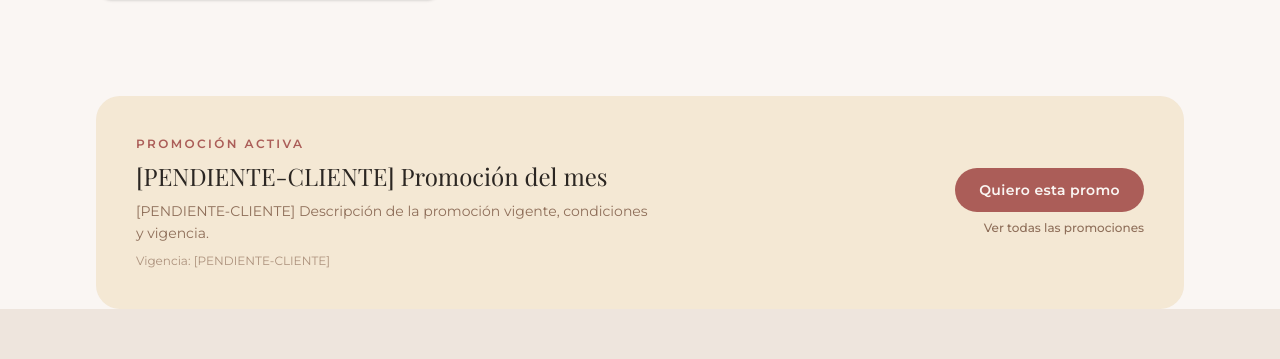
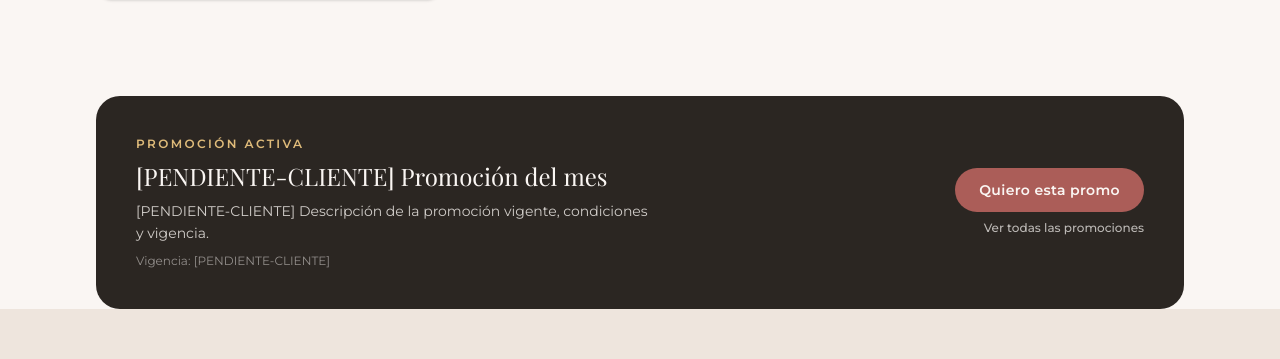
Before and after one commit to sifriabrian-pixel/WebNavara, a Next.js app: page / in a window 1280 px wide. Shown: the part 2544-2903 px from the top of the page. Built offline with nearby package versions, Linux system fonts and the light colour scheme; a web font is replaced by a local one.

Commit message:
Bloque E: contraste oscuro en la promoción activa
Aplica el mismo tratamiento de fondo oscuro/texto claro que ya
usaba el CTA final, para dar ritmo a mitad de página en vez de
crema-sobre-crema repetido en toda la home.

Co-Authored-By: Claude Sonnet 5 <noreply@anthropic.com>

```diff
--- a/components/PromoBanner.tsx
+++ b/components/PromoBanner.tsx
@@ -7,19 +7,19 @@ export function PromoBanner() {
 
   return (
     <section className="mx-auto max-w-6xl px-5 sm:px-8">
-      <div className="flex flex-col items-start gap-6 rounded-3xl bg-[var(--navara-mustard)]/25 p-8 sm:flex-row sm:items-center sm:justify-between sm:p-10">
+      <div className="flex flex-col items-start gap-6 rounded-3xl bg-[var(--navara-ink)] p-8 sm:flex-row sm:items-center sm:justify-between sm:p-10">
         <div>
-          <p className="mb-2 text-xs font-semibold uppercase tracking-[0.2em] text-[var(--navara-terracotta)]">
+          <p className="mb-2 text-xs font-semibold uppercase tracking-[0.2em] text-[var(--navara-mustard)]">
             Promoción activa
           </p>
-          <h3 className="mb-2 font-serif text-2xl text-[var(--navara-ink)]">
+          <h3 className="mb-2 font-serif text-2xl text-[var(--navara-cream)]">
             {activePromotion.title}
           </h3>
-          <p className="max-w-lg text-sm leading-relaxed text-[var(--navara-brown)]">
+          <p className="max-w-lg text-sm leading-relaxed text-[var(--navara-cream)]/80">
             {activePromotion.description}
           </p>
           {activePromotion.validUntil && (
-            <p className="mt-2 text-xs text-[var(--navara-brown)]/70">
+            <p className="mt-2 text-xs text-[var(--navara-cream)]/50">
               Vigencia: {activePromotion.validUntil}
             </p>
           )}
@@ -33,7 +33,7 @@ export function PromoBanner() {
           </WhatsappButton>
           <Link
             href="/promociones"
-            className="text-xs font-medium text-[var(--navara-brown)] hover:underline"
+            className="text-xs font-medium text-[var(--navara-cream)]/70 hover:text-[var(--navara-cream)] hover:underline"
           >
             Ver todas las promociones
           </Link>
```
